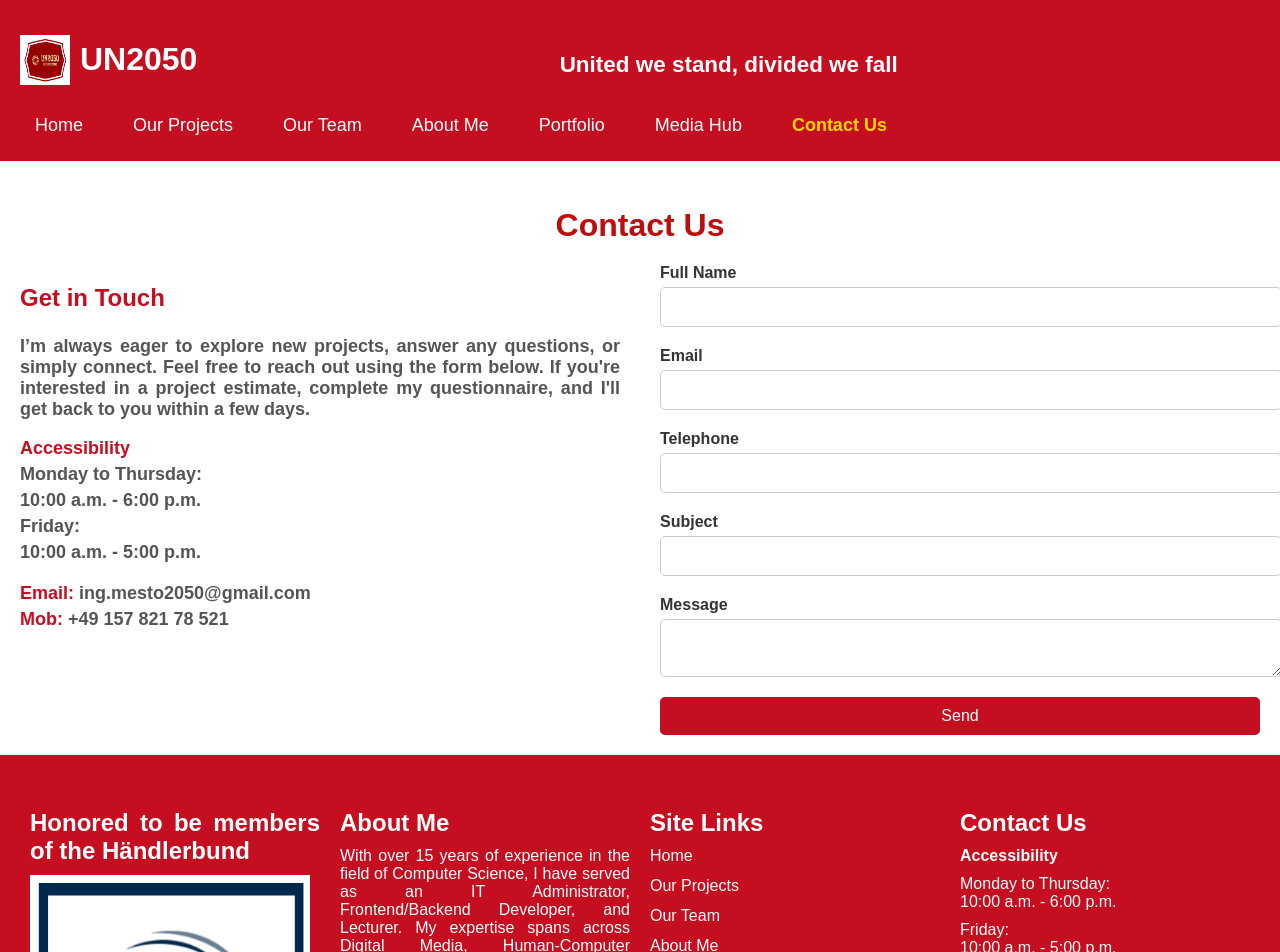
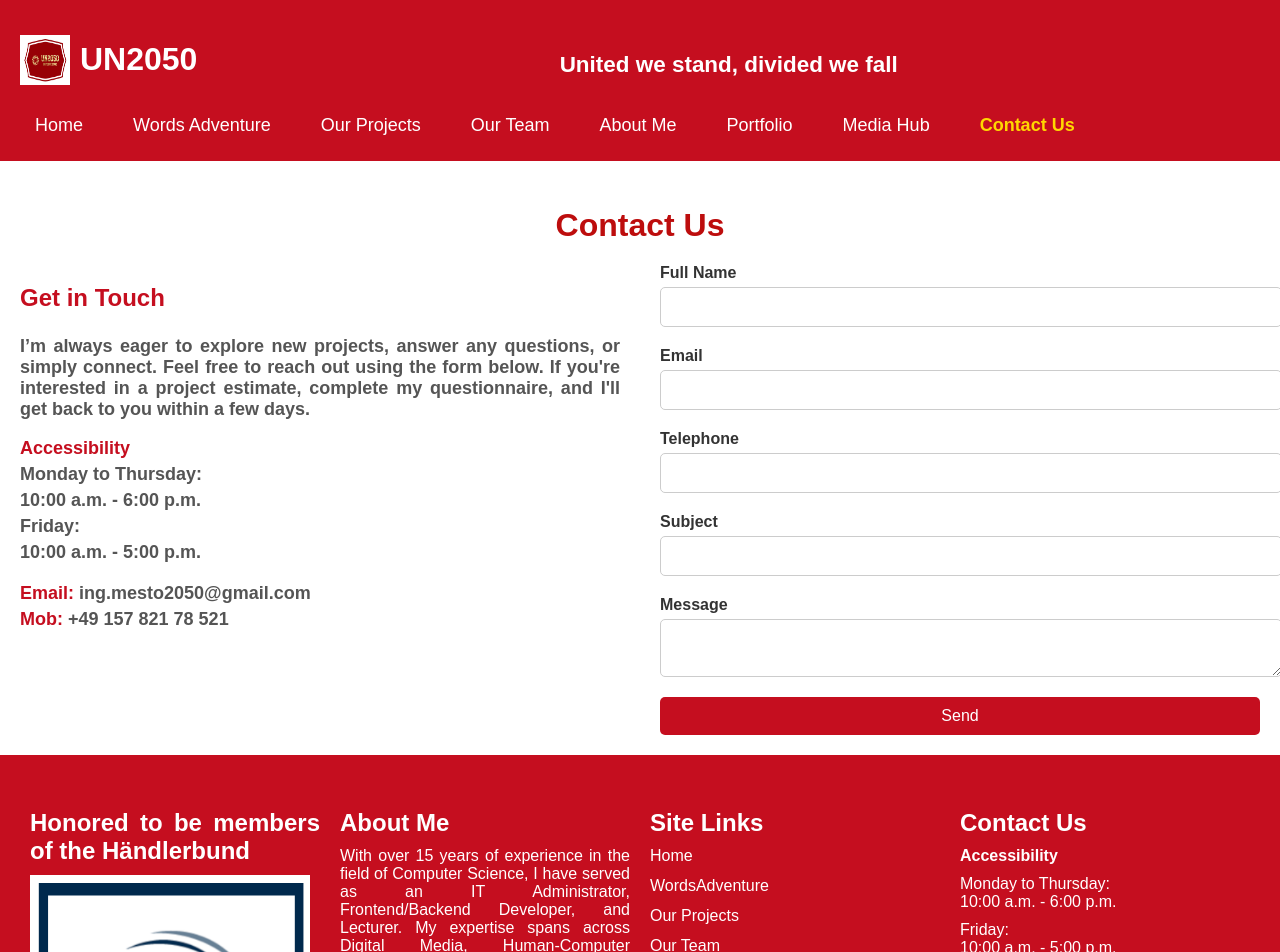
Before and after one commit to MohamedMesto/Love-CrossWords2, a React (Create React App) app: page /contact in a window 1280 px wide. Shown: the top 952 px of the page. Built offline with nearby package versions, Linux system fonts and the light colour scheme.

Commit message:
Add WordsAdventure.js and WordsAdventur.css

```diff
--- a/src/App.js
+++ b/src/App.js
@@ -5,6 +5,7 @@ import { BrowserRouter as Router, Route, Routes } from 'react-router-dom';
 import Header from './components/Header';
 import Footer from './components/Footer';
 import Home from './components/Home';
+import WordsAdventure from './components/WordsAdventure'
 import Team from './components/Team';
 import Projects from './components/Projects';
 import AboutMe from './components/AboutMe';
@@ -25,6 +26,7 @@ function App() {
         <main>
         <Routes>
           <Route path="/" element={<Home />} />
+          <Route path="/WordsAdventure" element={<Home />} />
           <Route path="/team" element={<Team />} />
           <Route path="/projects" element={<Projects />} />
           <Route path="/about-me" element={<AboutMe />} />
--- a/src/components/Footer.js
+++ b/src/components/Footer.js
@@ -35,7 +35,9 @@ const Footer = () => {
           <div className="footer-column">
             <h3>Site Links</h3>
             <nav>
+
               <p><NavLink to="/" exact className={({ isActive }) => isActive ? 'active' : ''}>Home</NavLink></p>
+              <p><NavLink to="/WordsAdventure" exact className={({ isActive }) => isActive ? 'active' : ''}>WordsAdventure</NavLink></p>
               <p><NavLink to="/projects" className={({ isActive }) => isActive ? 'active' : ''}>Our Projects</NavLink></p>
               <p><NavLink to="/team" className={({ isActive }) => isActive ? 'active' : ''}>Our Team</NavLink></p>
               <p><NavLink to="/about-me" className={({ isActive }) => isActive ? 'active' : ''}>About Me</NavLink></p>
--- a/src/components/Header.js
+++ b/src/components/Header.js
@@ -40,6 +40,7 @@ const Header = () => {
       <nav className={`nav-links ${isMobileMenuOpen ? 'open' : ''}`}>
         <ul>
           <li><NavLink to="/" exact className={({ isActive }) => isActive ? 'active' : ''} onClick={handleLinkClick}>Home</NavLink></li>
+          <li><NavLink to="/WordsAdventure" exact className={({ isActive }) => isActive ? 'active' : ''} onClick={handleLinkClick}>Words Adventure</NavLink></li>
           <li><NavLink to="/projects" className={({ isActive }) => isActive ? 'active' : ''} onClick={handleLinkClick}>Our Projects</NavLink></li>
           <li><NavLink to="/team" className={({ isActive }) => isActive ? 'active' : ''} onClick={handleLinkClick}>Our Team</NavLink></li>
           <li><NavLink to="/about-me" className={({ isActive }) => isActive ? 'active' : ''} onClick={handleLinkClick}>About Me</NavLink></li>
```
Also changed, not shown: src/components/WordsAdventure.css (added), src/components/WordsAdventure.js (added).
